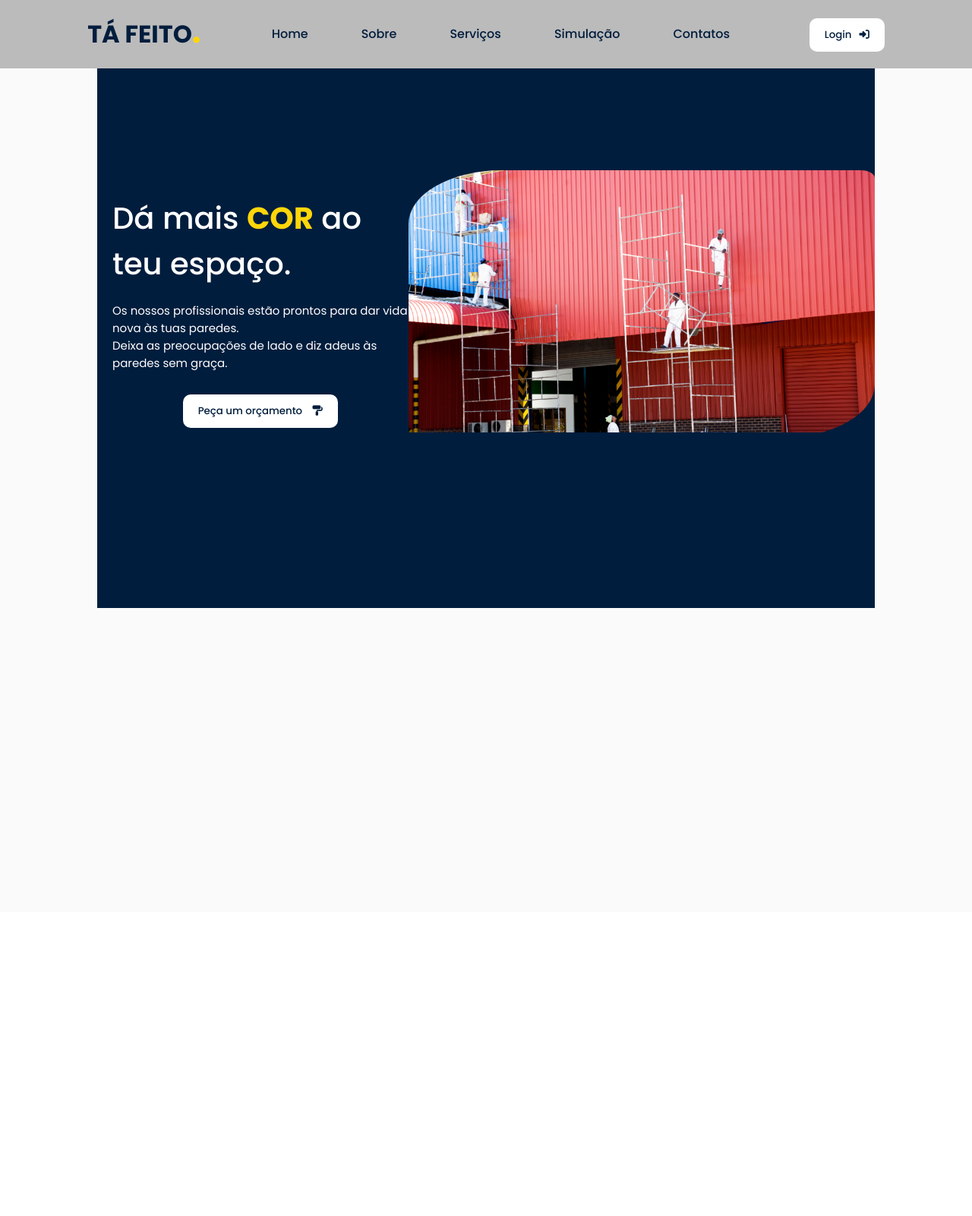
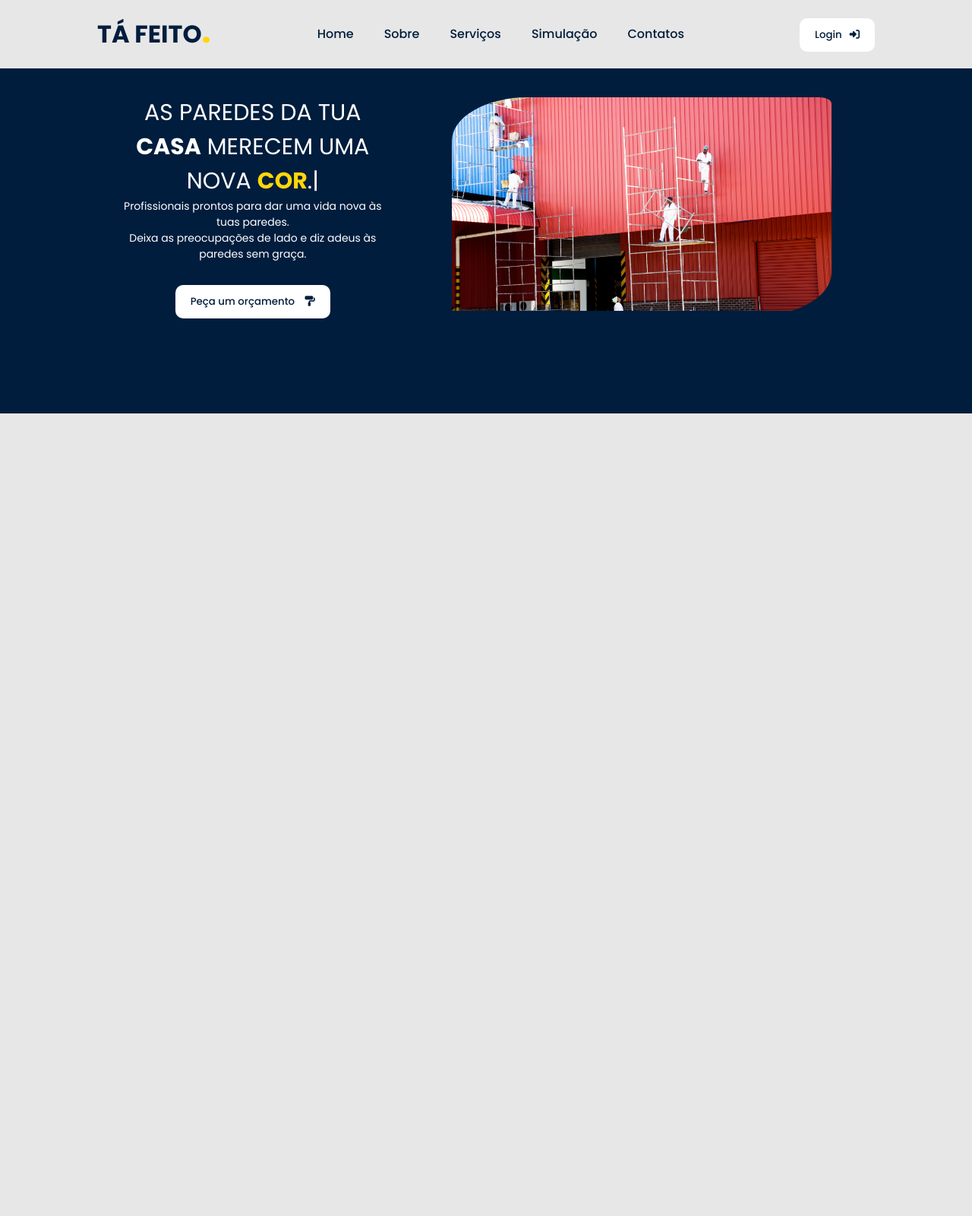
Before and after one commit to jvsmatos/tafeito-personal-project, a PHP site: page / in a window 1280 px wide. Shown: the whole page at 76% size. Before the commit the page ends 800 px from the top, so only its background shows below. Run offline with PHP 8.4, Linux system fonts and the light colour scheme; some libraries are stand-ins or nearby versions.

Commit message:
hero section with typed js + nav final with small updates

```diff
--- a/css/style.css
+++ b/css/style.css
@@ -14,7 +14,9 @@
     --first-color-hover: #001D3D;
 
     --second-color: #FFD60A;
-    --third-color: #D9D9D9;
+    --third-color: #E0A500;
+    --fourth-color:#000814;
+    --fith-color: #E7E7E7;
     --first-shadow-color: rgba(0, 0, 0, 0.1);
 }
 
@@ -92,8 +94,8 @@ nav{
     width: 100%;
     height: 90px;
     line-height: 90px;
-    background: #BBB;
-    padding-inline: 9vw;
+    background: #E7E7E7;
+    padding-inline: 10vw;
     transition: .3s;
     z-index: 100;
 }
@@ -138,13 +140,13 @@ nav{
     text-decoration: none;
     color: var(--first-color);
     font-weight: 500;
-    padding-inline: 15px;
+    padding-inline: 0px;
     margin-inline: 20px;
     transition: transform 0.3s ease-in-out, color 0.3s ease;;
 }
 
 .nav-link:hover{
-    color: var(--color-white);
+    color: var(--third-color);
 }
 
 .nav-menu-btn{
@@ -154,7 +156,6 @@ nav{
 .nav-menu-btn i{
     font-size: 28px;
     cursor: pointer;
-    color: var(--color-white);;
     transition: transform 0.3s ease-in-out, color 0.3s ease;
 }
 
@@ -165,17 +166,17 @@ nav{
 
 /* ------ CONTAINER ----- */
 .wrapper{
-    padding-inline: 10vw;
-    background: var(--firs);
-    height: 150vh;
+    min-height: 200vh;
+    background: var(--fith-color);
 }
 
 .featured-box{
+    padding-inline: 10vw;
     position: relative;
     display: flex;
-    height: 100vh;
     background: var(--first-color);
-    min-height: 700px;
+    min-height: 500px;
+    flex-wrap: wrap;
 }
 
 .featured-text{
@@ -183,28 +184,45 @@ nav{
     display: flex;
     justify-content: center;
     align-items: center;
-    min-height: 80vh;
     flex-direction: column;
+    min-height: 68vh;
     width: 40%;
-    padding-left:20px;
-    border: 0px solid black;
+    padding:20px;
+    order: 1;
+    text-align: center;
 }
 
 .featured-name{
-    font-size: 40px;
-    font-weight: 500;
+    font-size: 30px;
     color: var(--color-white);
-    margin-block: 20px;
+    border: 0px solid;
+    min-height: 100px;
 }
 
-.typedText{
+#typed{
+    margin-block: 18px;
     text-transform: uppercase;
+}
+
+.color1{
     color: var(--second-color);
+    font-weight: bold;
+}
+.color2{
+    color: red;
+    font-weight: bold;
+}
+.color3{
+    color: rgb(6, 216, 6);
+    font-weight: bold;
+}
+.color4{
+    color: #0fd3ec;
     font-weight: bold;
 }
 
 .featured-text-info{
-    font-size: 15px;
+    font-size: 14px;
     margin-bottom: 30px;
     color: var(--color-white);
 }
@@ -216,14 +234,14 @@ nav{
 
 .featured-image{
     display: flex;
-    justify-content: center;
+    justify-content: flex-end;
     align-content: center;
-    min-height: 80vh;
     width: 60%;
+    order: 2;
 }
 
 .image{
-    margin: auto 0;
+    margin: auto;
     overflow: hidden;
     border-radius: 20% 3% 20% 3%;
     max-width: 100%;
@@ -232,13 +250,26 @@ nav{
 .image img{
     width: 100%;
     height: auto;
-    max-width: 950px;
+    max-width: 500px;
     object-fit: cover;
 }
 
 
+
+
+/* ----- MEDIA QUERY == +1600px / RESPONSIVE ----- */
+@media only screen and (min-width: 1600px) {
+    .nav-link{
+        padding-inline: 10px;
+    }
+
+    .image img{
+        max-width: 700px;
+    }
+}
+
 /* ----- MEDIA QUERY == 900px / RESPONSIVE ----- */
-@media only screen and (max-width: 900px) {
+@media only screen and (max-width: 968px) {
     .nav-button{
         display: none;
     }
@@ -254,8 +285,8 @@ nav{
         flex-direction: column;
         justify-content: center;
         align-items: center;
-        background: var(--third-color);
-        backdrop-filter: blur(20px);
+        background: rgba(187,187,187, 0.7);
+        backdrop-filter: blur(30px);
         width: 100%;
         min-height: 450px;
         height: 90vh;
@@ -271,3 +302,25 @@ nav{
         align-items: center;
         justify-content: center;
     }
+
+    .featured-box{
+        flex-direction: column;
+    }
+
+    .featured-text, .featured-image{
+        width: 100%;
+    }
+
+    .featured-image{
+        order: 1;
+    }
+
+    .image{
+        margin-top:120px;
+    }
+
+    .featured-text{
+        order: 2;
+        min-height: 30vh;
+    }
+}
--- a/index.html
+++ b/index.html
@@ -57,16 +57,24 @@
         <!-- MAIN -->
         <main class="wrapper">
             <!-- HERO SECTION -->
-            <section class="featured-box" id="home">
+            <section class="section" id="home">
+                <div class="featured-box">
                     <div class="featured-text">
                         <div class="featured-name">
-                        <p>Dá mais <span class="typedText">cor</span> ao teu espaço.</p>
+                            <div class="typedText">
+                                <p>As paredes da tua <strong>casa</strong> merecem uma nova <span class="typed color1">cor</span>.</p>
+                                <p>As paredes do teu <strong>prédio</strong> merecem uma nova <span class="typed color2">vida</span>.</p>
+                                <p>As paredes do teu <strong>espaço</strong> merecem uma nova <span class="typed color3">história</span>.</p>
+                                <p>As paredes do teu <strong>lar</strong> merecem uma nova <span class="typed color4">cara</span>.</p>
+                            </div>
+                            <span id="typed"></span>
                         </div>
                         <div class="featured-text-info">
                             <p>
-                            Os nossos profissionais estão prontos para dar vida nova às tuas paredes.</br>
+                                Profissionais prontos para dar uma vida nova às tuas paredes.</br>
                                 Deixa as preocupações de lado e diz adeus às paredes sem graça.
                             </p>
+
                         </div>
                         <div class="featured-text-btn">
                             <button class="btn">Peça um orçamento <i class="fa-solid fa-paint-roller"></i></button>
@@ -75,6 +83,7 @@
                     <div class="featured-image">
                         <div class="image">
                             <img src="images/4.png" alt="avatar">
+                        </div>
                     </div>
                 </div>
             </section>
--- a/js/script.js
+++ b/js/script.js
@@ -36,3 +36,12 @@
             navHeader.style.lineHeight  = "90px";
         }
     }
+
+/* ----- TYPING EFFECT ----- */
+    var typingEffect = new Typed('#typed',{
+        stringsElement: '.typedText',
+        loop: true,
+        typeSpeed : 65,
+        backSpeed : 40,
+        backDelay : 2500
+    });
```
Also changed, not shown: images/PALETA 01.png (added). Lines whose indentation alone changed are shown as unchanged.
